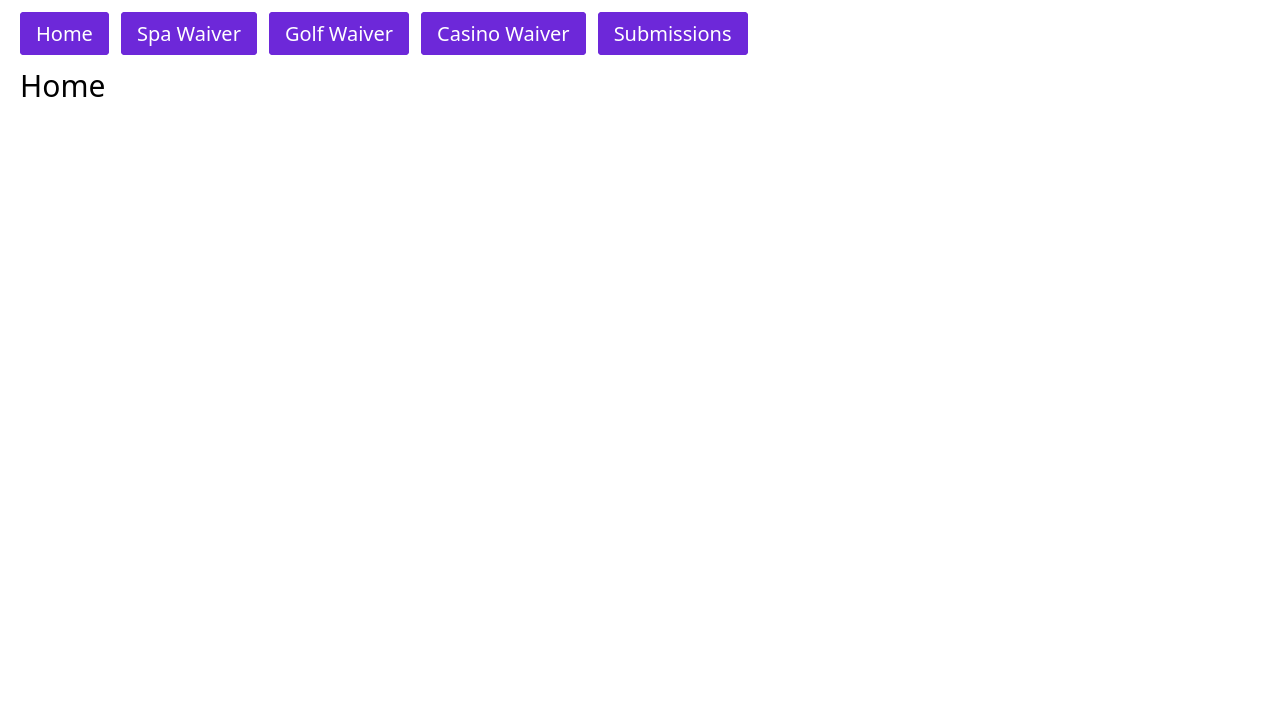
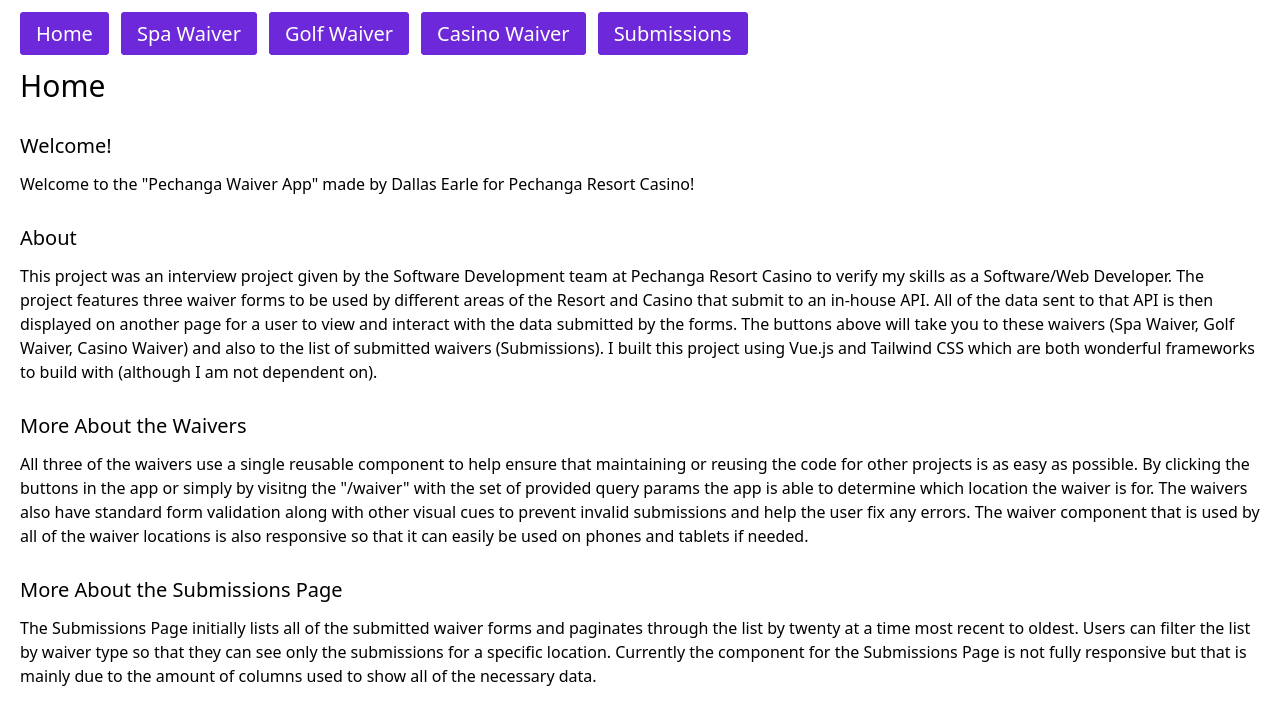
Before and after one commit to dstearle/pechanga-waiver-app, a Vue app: page / in a window 1280 px wide. Shown: the top 724 px of the page. Built offline with nearby package versions, Linux system fonts and the light colour scheme.

Commit message:
Added content for the Home page

```diff
--- a/src/components/submissions/SubmissionsList.vue
+++ b/src/components/submissions/SubmissionsList.vue
@@ -3,7 +3,7 @@
     <!-- List of submissions -->
     <div :key="submission.id" v-for="submission in filteredSubmissionsList">
 
-        <submission :submission="submission" />
+        <Submission :submission="submission" />
 
     </div>
 
--- a/src/views/Home.vue
+++ b/src/views/Home.vue
@@ -2,10 +2,76 @@
 
     <div class="p-5">
 
-        <div class="flex flex-col md:flex-row">
+        <div class="flex flex-col">
 
             <!-- Title -->
             <h1 class="text-3xl">Home</h1>
+
+            <!-- Welcome -->
+            <div class="mt-7">
+
+				<h2 class="text-xl">Welcome!</h2>
+
+                <p class="mt-3">Welcome to the "Pechanga Waiver App" made by Dallas Earle for Pechanga Resort Casino!</p>
+
+            </div>
+
+            <!-- About -->
+            <div class="mt-7">
+
+				<h2 class="text-xl">About</h2>
+
+                <p class="mt-3">
+
+                    This project was an interview project given by the Software Development team at Pechanga Resort Casino to verify my skills as a Software/Web Developer.
+
+                    The project features three waiver forms to be used by different areas of the Resort and Casino that submit to an in-house API.
+
+                    All of the data sent to that API is then displayed on another page for a user to view and interact with the data submitted by the forms.
+
+                    The buttons above will take you to these waivers (Spa Waiver, Golf Waiver, Casino Waiver) and also to the list of submitted waivers (Submissions).
+
+                    I built this project using Vue.js and Tailwind CSS which are both wonderful frameworks to build with (although I am not dependent on).
+
+                </p>
+
+            </div>
+
+            <!-- More About the Waivers -->
+            <div class="mt-7">
+
+				<h2 class="text-xl">More About the Waivers</h2>
+
+                <p class="mt-3">
+
+                    All three of the waivers use a single reusable component to help ensure that maintaining or reusing the code for other projects is as easy as possible.
+
+                    By clicking the buttons in the app or simply by visitng the "/waiver" with the set of provided query params the app is able to determine which location the waiver is for.
+
+                    The waivers also have standard form validation along with other visual cues to prevent invalid submissions and help the user fix any errors.
+
+                    The waiver component that is used by all of the waiver locations is also responsive so that it can easily be used on phones and tablets if needed.
+
+                </p>
+
+            </div>
+
+            <!-- More About the Submissions Page -->
+            <div class="mt-7">
+
+				<h2 class="text-xl">More About the Submissions Page</h2>
+
+                <p class="mt-3">
+
+                    The Submissions Page initially lists all of the submitted waiver forms and paginates through the list by twenty at a time most recent to oldest.
+
+                    Users can filter the list by waiver type so that they can see only the submissions for a specific location.
+
+                    Currently the component for the Submissions Page is not fully responsive but that is mainly due to the amount of columns used to show all of the necessary data.
+
+                </p>
+
+            </div>
 
         </div>
 
--- a/src/views/SubmissionsPage.vue
+++ b/src/views/SubmissionsPage.vue
@@ -124,7 +124,7 @@
 
                     });
 
-            }
+            },
 
         }
 
```
